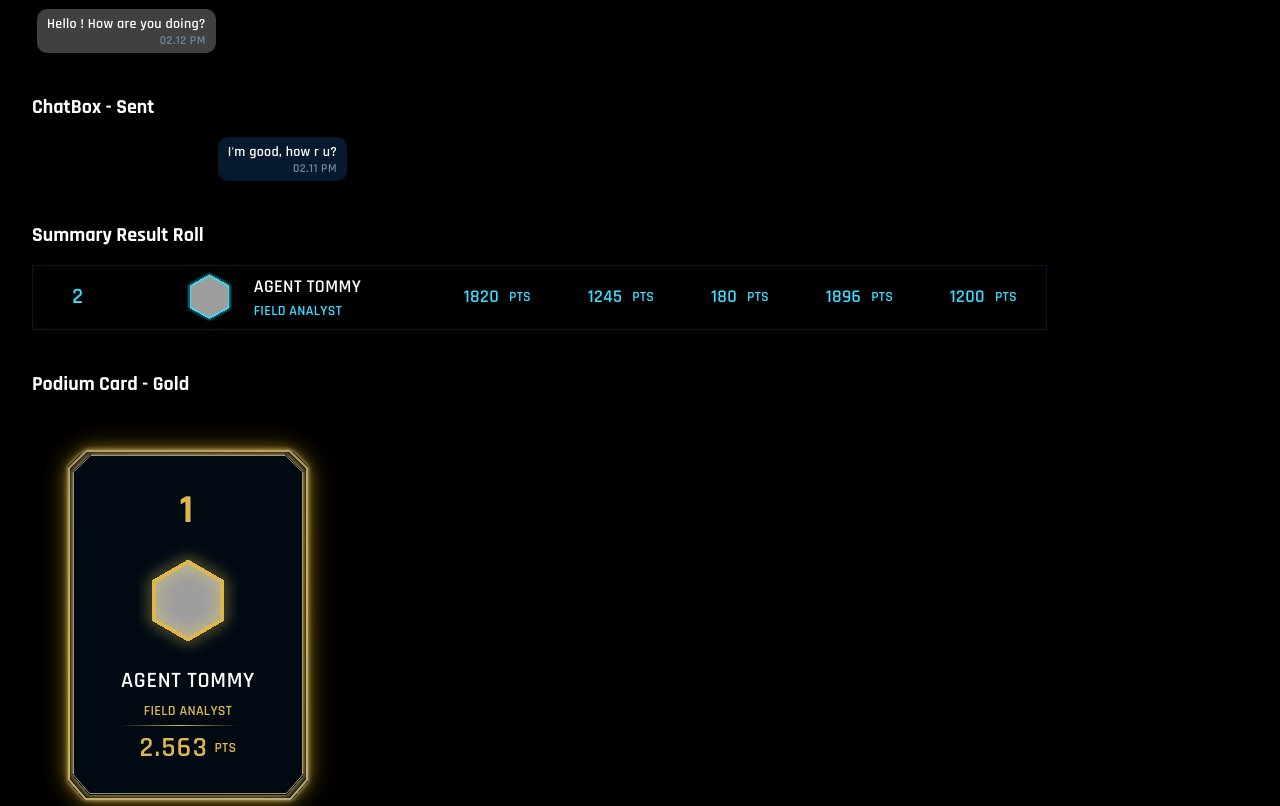
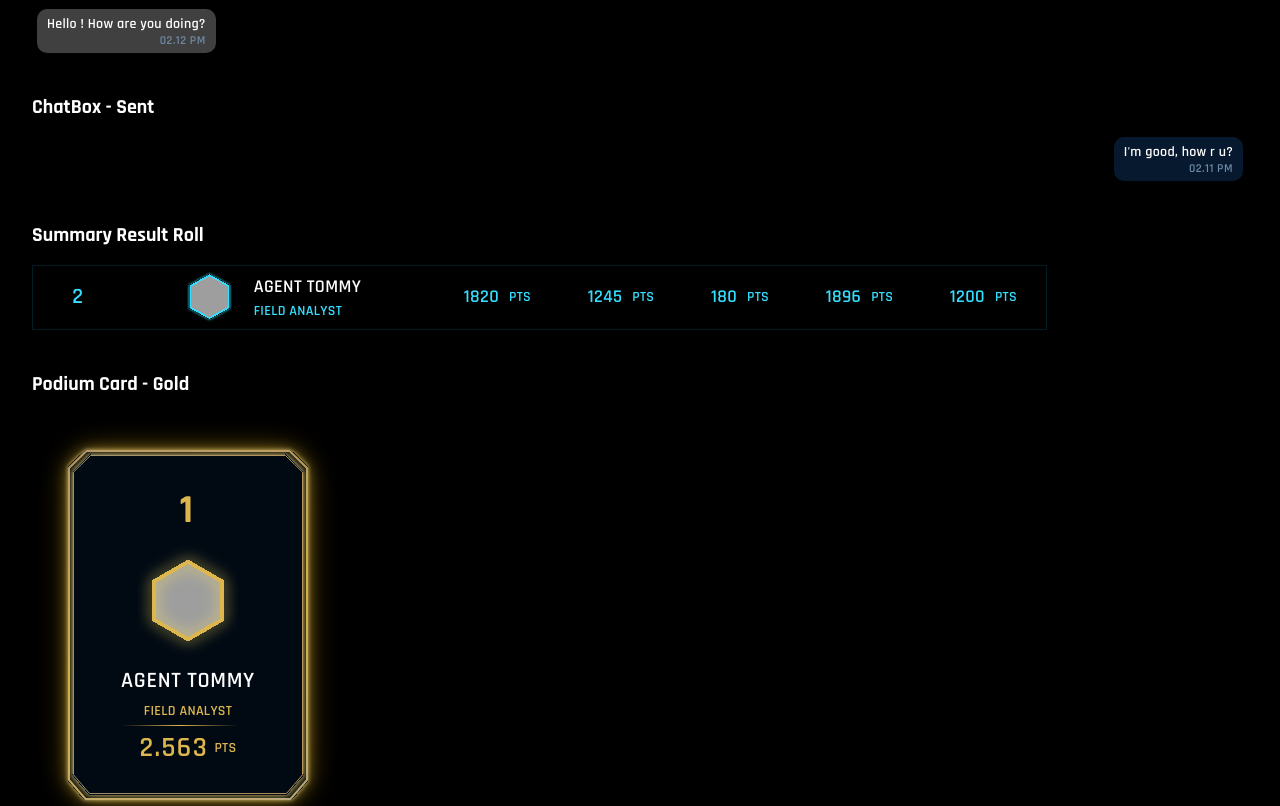
Before and after one commit to IlyasFounas/ft_transcendence, a React (Vite) app in the folder frontend/: page /components in a window 1280 px wide. Shown: the part 7060-7866 px from the top of the page. Built offline with nearby package versions, Linux system fonts and the light colour scheme; grey boxes are pictures that could not be loaded.

Commit message:
fix: add boarder to Conversation + fix flex to Chatbox

```diff
--- a/frontend/src/components/cards/ChatBox.tsx
+++ b/frontend/src/components/cards/ChatBox.tsx
@@ -24,8 +24,8 @@ export default function ChatBoxCard({
 	const style = variants[variant];
 
 	return(
-		<div className={`w-80 px-[5px] inline-flex
-			${style.wrapper}`}
+		<div className={`w-full px-[5px] flex
+    		${style.wrapper}`}
 		>
 			<div className={`max-w-64 px-2.5 py-[5px] rounded-[10px] inline-flex flex-col ${style.bubble}`}>
 				<div>
--- a/frontend/src/components/chat/Conversation.tsx
+++ b/frontend/src/components/chat/Conversation.tsx
@@ -105,10 +105,16 @@ export default function Conversation({
                     flex-1
                     overflow-y-auto
                     overflow-x-hidden
+                    rounded-xl
+                    border
+                    border-border-default
+                    px-2
                     py-4
+                    mx-4
+                    my-4
                     flex
                     flex-col
-                    gap-2
+                    gap-4
                     custom-scrollbar
                 "
             >
```
